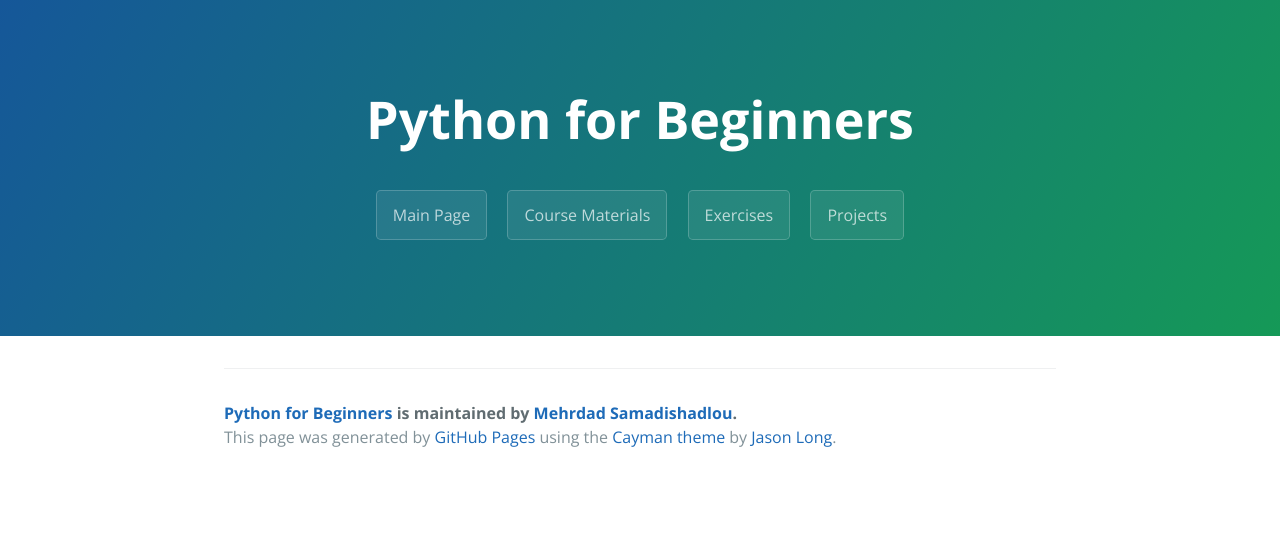
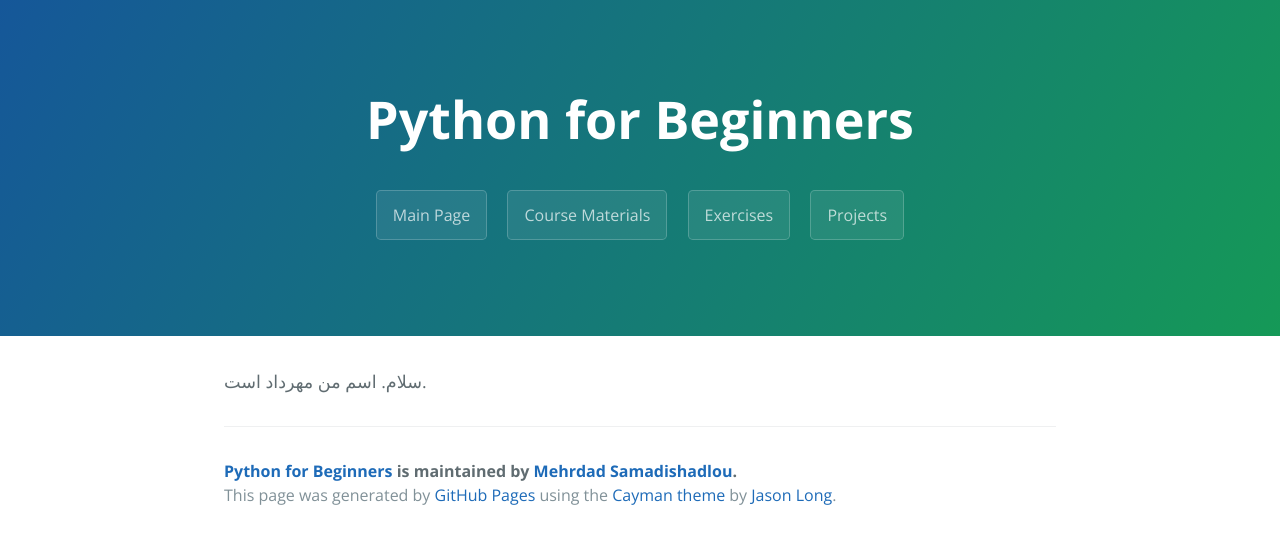
Before and after one commit to MehrdadSamadishadlou/Python_for_Beginners, a Jekyll site: the page built from projects.md, in a window 1280 px wide. Shown: the top 544 px of the page. Built offline with Jekyll 4.4.1, drawn with Linux system fonts in a browser that asks for light colours.

Commit message:
Update projects.md

```diff
--- a/projects.md
+++ b/projects.md
@@ -3,3 +3,6 @@ title: Projects
 layout: template
 filename: projects
 ---
+
+
+سلام. اسم من مهرداد است.
```
